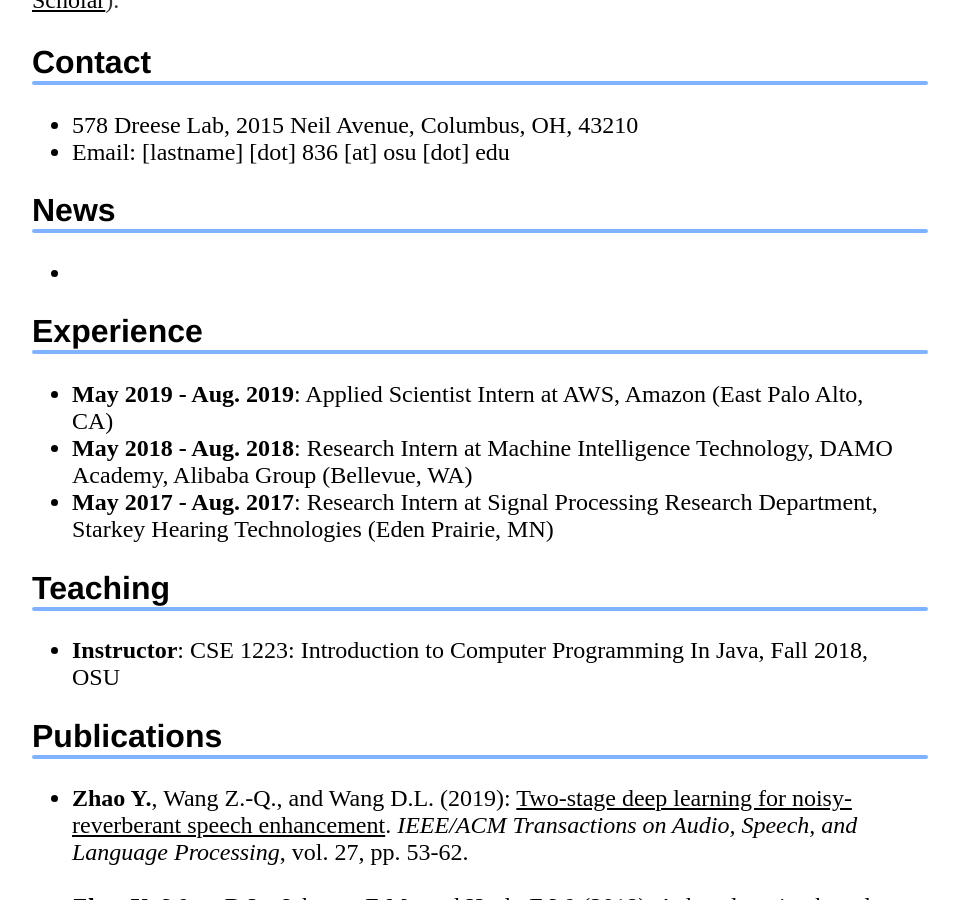
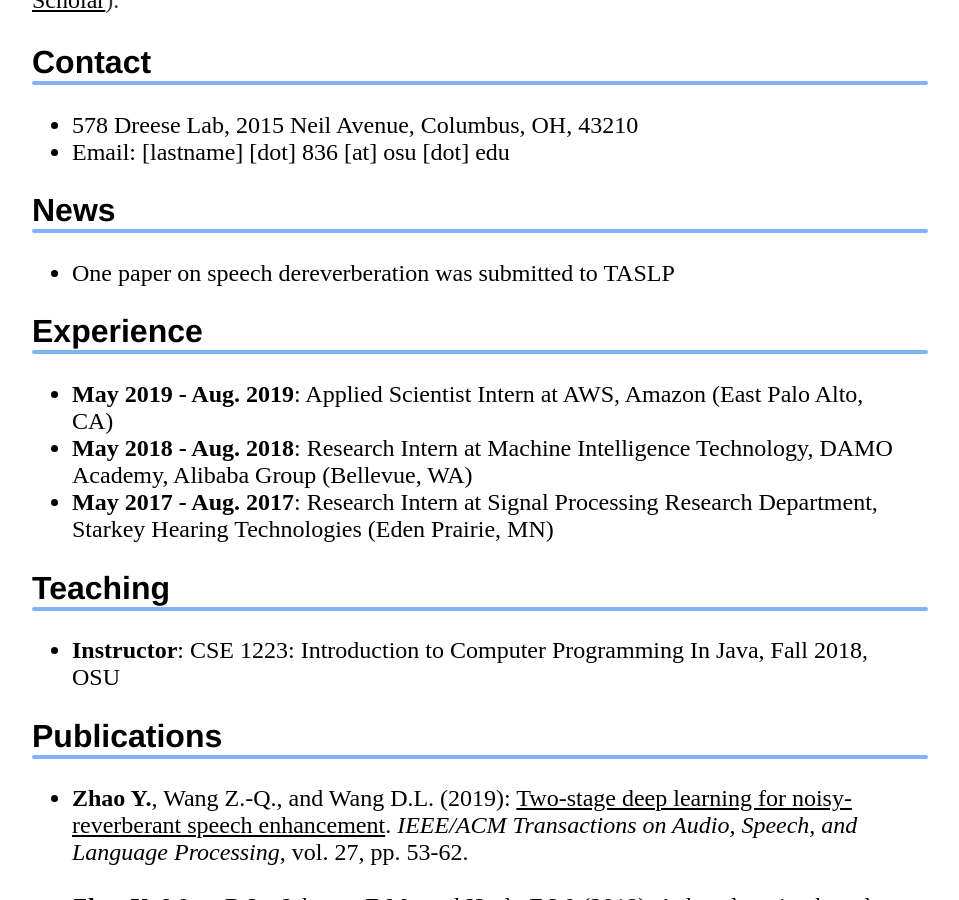
Before and after one commit to cliffzhao/cliffzhao.github.io, a Jekyll site: the page built from index.html, in a window 1280 px wide and 900 px high, scrolled down 404 px. Shown: the whole window, without its empty margins (160-1119 px from the left). Built offline with Jekyll 4.4.1, drawn with Linux system fonts in a browser that asks for light colours.

Commit message:
update news

```diff
--- a/index.html
+++ b/index.html
@@ -25,7 +25,7 @@ title: Yan Zhao
     <h2>News</h2>
     <ul>
 
-    <li>
+    <li> One paper on speech dereverberation was submitted to TASLP
 
     </ul>
 
```
